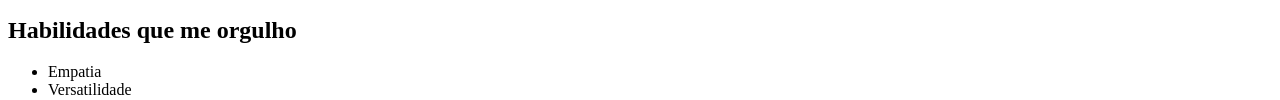
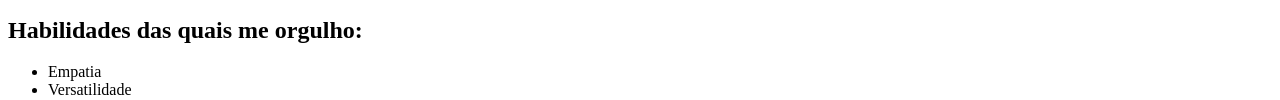
Before and after one commit to LuizHenriqueBrazFerreira/LuizHenriqueBrazFerreira.github.io, a plain HTML site: page Portfólio Web/Portfolio.html in a window 1280 px wide. Shown: the part 586-686 px from the top of the page. Drawn offline with Linux system fonts and the light colour scheme.

Commit message:
Nova mudança no arquivo Portfolio.html

```diff
--- a/Portfólio Web/Portfolio.html
+++ b/Portfólio Web/Portfolio.html
@@ -9,7 +9,7 @@
         <img src="foto.jpg" alt="Este sou eu!" id="foto" width="150px">
         <p><em>A constância é uma dádiva na qual se trabalha diariamente!</em><br><strong>Trabalho duro sempre vence o talento natural, quando o mesmo não trabalha duro!</strong><br><em>A Busca inconstante por conhecimento só revela o quao pouco realmente sabemos!</em></p>
         <p>Nasci em, cresci e vivo em:<strong> Patos - Paraíba</strong><br>Tenho 24 anos, formado em Odontologia pela Universidade Federal de Campina Grande (UFCG-Patos)<br>Iniciei minha transição de área em 2023 com cursos sobre programação na plataforma Curso em Vídeo, posteriormente prestei processo seletivo para a turma 35 da Trybe, onde estou cursando o curso Desenvolvimento Full-stack!</p>
-        <h2>Habilidades que me orgulho</h2>
+        <h2>Habilidades das quais me orgulho:</h2>
         <ul>
             <li>Empatia</li>
             <li>Versatilidade</li>
```
